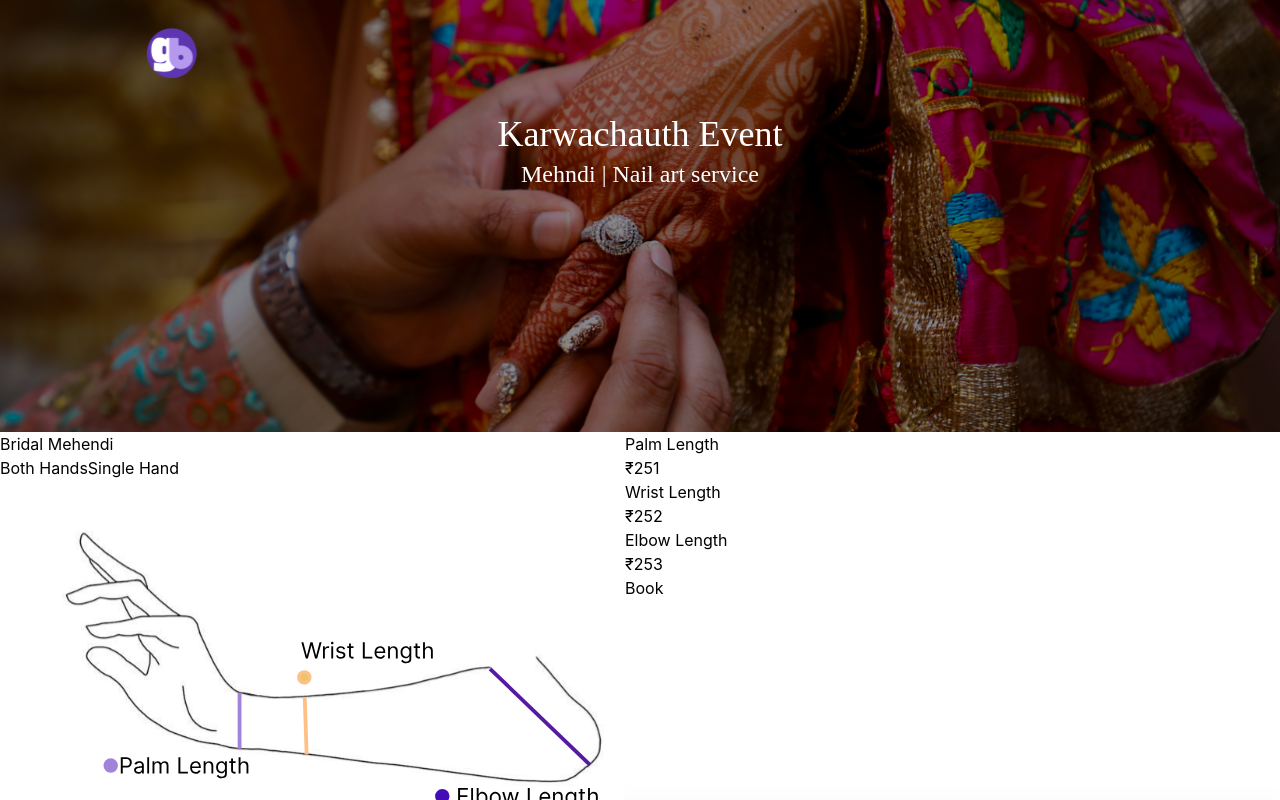
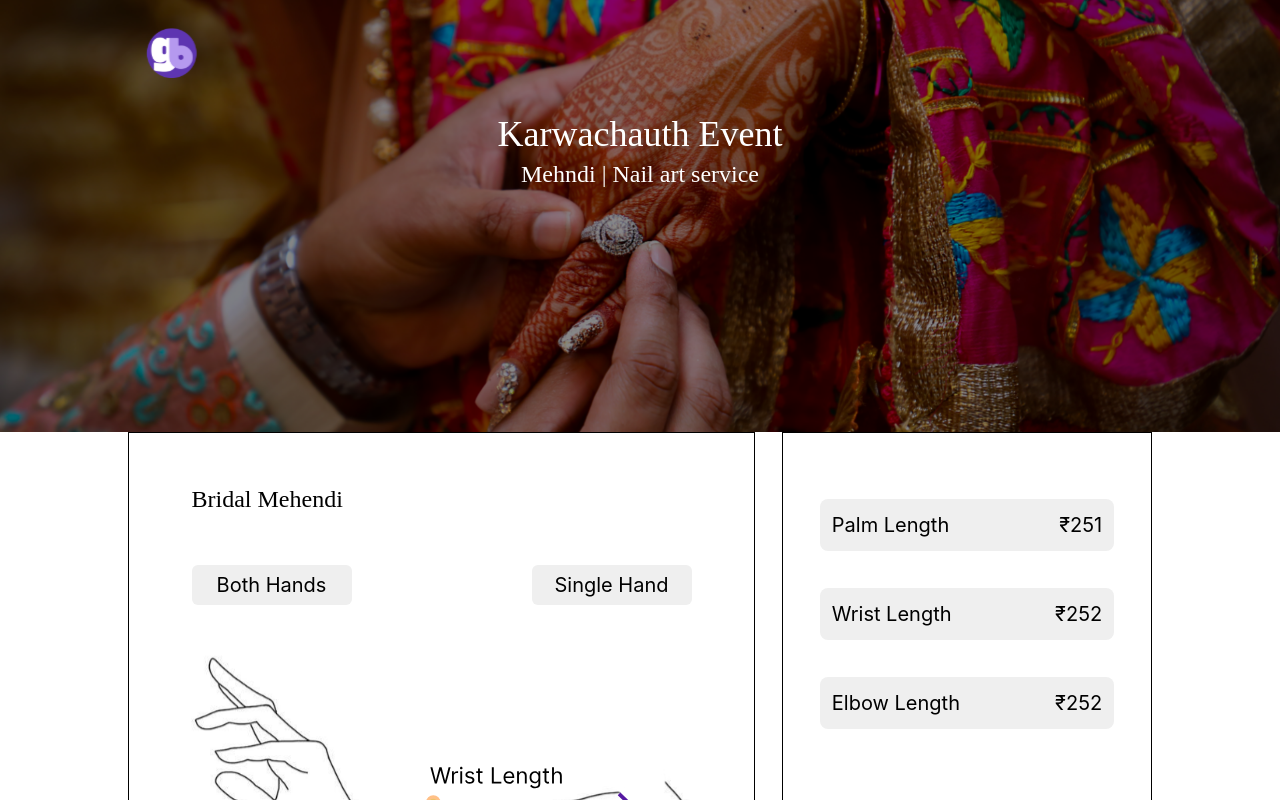
Before and after one commit to SinghJashanpreet/Groobe-Event-Portal, a React (Create React App) app: page /price in a window 1280 px wide. Shown: the top 800 px of the page. Built offline with nearby package versions, Linux system fonts and the light colour scheme.

Commit message:
tailwindCSS

```diff
--- a/package.json
+++ b/package.json
@@ -4,6 +4,7 @@
   "private": true,
   "dependencies": {
     "@fortawesome/fontawesome-svg-core": "^6.4.2",
+    "@fortawesome/free-regular-svg-icons": "^6.4.2",
     "@fortawesome/free-solid-svg-icons": "^6.4.2",
     "@fortawesome/react-fontawesome": "^0.2.0",
     "@reduxjs/toolkit": "^1.9.7",
--- a/src/components/pages/Price.js
+++ b/src/components/pages/Price.js
@@ -5,6 +5,7 @@ import HandLengthImage from "../../assets/images/Price/Group 2237.svg";
 import { useDispatch, useSelector } from "react-redux";
 import { print, setData } from "../../Redux/Slices/FormSlice";
 import { Link } from "react-router-dom";
+// import whatsapp from "../../assets/images/Frame 2219.svg";
 function Price() {
   const [SelectedPrice, setSelectedPrice] = useState(null);
   const [SelectedHands, setSelectedHands] = useState(null);
@@ -26,14 +27,14 @@ function Price() {
     const selectedHands = SelectedHands;
     const selectedLength = SelectedPrice;
     var price = 0;
-    switch(selectedLength){
-      case 'Elbow':
+    switch (selectedLength) {
+      case "Elbow":
         price = 253;
         break;
-      case 'Wrist':
+      case "Wrist":
         price = 252;
         break;
-      case 'Palm':
+      case "Palm":
         price = 251;
         break;
     }
@@ -43,18 +44,21 @@ function Price() {
   }
   return (
     <div>
-      <Homeheader />
-      <div className="flex flex-row">
+      {/* <a href="https://api.whatsapp.com/send?phone=918360741113&text=Hi,%20I%27ve%20seen%20your%20portfolio%20and%20want%20the%20booking">
+        <img src={whatsapp} width="120px" height="70px" className="fixed top-[50vh] right-0"></img>
+      </a> */}
+      <Homeheader line1="Choose Style" line2="5+ Mehendi Design" />
+      <div className="flex flex-row justify-between">
         {/* left */}
-        <div>
-          <h1>Bridal Mehendi</h1>
-          <div>
+        <div className="border border-black ml-[10%]">
+          <h1 className="font-Bell text-2xl ml-[10%] mt-[8%]">Bridal Mehendi</h1>
+          <div className="text-xl mt-[8%] ml-[10%] flex justify-between mr-[10%]">
             <button
               name="Both Hands"
               className={
                 SelectedHands === "Both Hands"
-                  ? "border-2 border-[#440BB7]"
-                  : ""
+                  ? "bg-[#440BB7] text-white rounded-md lg:w-40 lg:h-10 md:w-40 md:h-10"
+                  : "bg-[#EFEFEF] text-black rounded-md lg:w-40 lg:h-10 md:w-40 md:h-10"
               }
               onClick={() => HandleHands("Both Hands")}
             >
@@ -64,50 +68,62 @@ function Price() {
               name="Single Hand"
               className={
                 SelectedHands === "Single Hand"
-                  ? "border-2 border-[#440BB7]"
-                  : ""
+                ? "bg-[#440BB7] text-white rounded-md lg:w-40 lg:h-10 md:w-40 md:h-10"
+                : "bg-[#EFEFEF] text-black rounded-md lg:w-40 lg:h-10 md:w-40 md:h-10"
               }
               onClick={() => HandleHands("Single Hand")}
             >
               Single Hand
             </button>
           </div>
-          <img src={HandLengthImage}></img>
+          <img className="md:w-fit md:h-fit 2md:w-fit 2md:h-fit" src={HandLengthImage}></img>
         </div>
         {/* right */}
-        <div>
+        <div className="border border-black mr-[10%] text-xl">
           <div
             className={
-              SelectedPrice === "Palm" ? "border-2 border-[#440BB7]" : ""
+              SelectedPrice === "Palm"
+              ? "border-2 border-[#440BB7] bg-[#EFEFEF] rounded-lg p-3 m-[10%] mt-[18%]"
+              : "bg-[#EFEFEF] rounded-lg p-3 m-[10%] mt-[18%]"
             }
             name="Palm"
             onClick={() => HandleLength("Palm")}
           >
-            <p>Palm Length</p>
-            <p>₹251</p>
+          <div className=" flex justify-between">
+            <p className="inline clear-right">Palm Length</p>
+            <p className="inline clear-left">₹251</p>
+            </div>
           </div>
           <div
             className={
-              SelectedPrice === "Wrist" ? "border-2 border-[#440BB7]" : ""
+              SelectedPrice === "Wrist"
+              ? "border-2 border-[#440BB7] bg-[#EFEFEF] rounded-lg mt-3 m-[10%] p-3"
+              : "bg-[#EFEFEF] rounded-lg mt-3 m-[10%] p-3"
             }
             name="Wrist"
             onClick={() => HandleLength("Wrist")}
           >
-            <p>Wrist Length</p>
-            <p>₹252</p>
+          <div className=" flex justify-between">
+            <p className="inline clear-right">Wrist Length</p>
+            <p className="inline clear-left">₹252</p>
+          </div>
           </div>
           <div
             className={
-              SelectedPrice === "Elbow" ? "border-2 border-[#440BB7]" : ""
+              SelectedPrice === "Elbow"
+              ? "border-2 border-[#440BB7] bg-[#EFEFEF] rounded-lg mt-3 m-[10%] p-3"
+              : "bg-[#EFEFEF] rounded-lg mt-3 m-[10%] p-3"
             }
             name="Elbow"
             onClick={() => HandleLength("Elbow")}
           >
-            <p>Elbow Length</p>
-            <p>₹253</p>
+          <div className=" flex justify-between">
+             <p className="inline clear-right">Elbow Length</p>
+            <p className="inline clear-left">₹252</p>
+            </div>
           </div>
           <Link to="/time">
-            <button onClick={changeHandler}>Book</button>
+            <button className="bg-[#440BB7] text-white lg:w-60 w-32 h-10 rounded-lg m-16 " onClick={changeHandler}>BOOK</button>
           </Link>
         </div>
       </div>
--- a/src/components/pages/Service.js
+++ b/src/components/pages/Service.js
@@ -21,15 +21,17 @@ function Service() {
   return (
     <div>
       <Homeheader />
-      <div>
-        <Link to="/design">
-          <img src={img1} name="Mehndi" onClick={changeHandler}></img>
-        </Link>
+        <div className="flex flex-row justify-center">
+        <div className="flex justify-between lg:space-x-12 space-x-5">
+          <Link to="/design">
+            <img src={img1} className="lg:mt-20 lg:mb-16 mt-10 mb-10 " name="Mehndi" onClick={changeHandler}></img>
+          </Link>
 
-        <Link to="/design">
-          <img src={img2} name="Nail Art" onClick={changeHandler}></img>
-        </Link>
-      </div>
+          <Link to="/design">
+            <img src={img2} className="lg:mt-20 lg:mb-16 mt-10 mb-10" name="Nail Art" onClick={changeHandler}></img>
+          </Link>
+        </div>
+        </div>
       <Footer />
     </div>
   );
--- a/src/components/pages/Society.js
+++ b/src/components/pages/Society.js
@@ -43,7 +43,9 @@ function Society() {
     <div className="justify-start items-center 2xl:mt-12 2xl:ml-80 2xl:mr-80 xl:mt-12 xl:ml-60 xl:mr-60 lg:mt-12 lg:ml-32 lg:mr-32 md:mt-6 md:ml-10 md:mr-10 sm:mt-6 sm:ml-4 sm:mr-4">
       {/* {dispatch(print())} */}
       <h1 className="text-purple-700 font-[600] font-inter text-3xl">Choose Your Society</h1>
-      <div className="flex lg:flex-row md:flex-col justify-between ">
+
+      <div className="flex lg:flex-row flex-col justify-between ">
+
         <div className="flex flex-col lg:w-96 w-[100%]">
           <Link to="/service">
             <div className=" border border-3 p-3 border-purple-700 rounded-lg mt-8 h-14 text-xl" name="JLPL1" onClick={changeHandler}>Suncity Parikarma</div>
--- a/src/components/pages/Time.js
+++ b/src/components/pages/Time.js
@@ -42,7 +42,7 @@ function Time() {
 
     dispatch(print());
   }
-  const datesArray = ["28 OCT", "29 OCT", "30 OCT", "31 OCT"];
+  const datesArray = ["28 Oct", "29 Oct", "30 Oct", "31 Oct"];
   const slotsArray = [
     "9:00 am",
     "9:30 am",
@@ -60,46 +60,49 @@ function Time() {
   return (
     <div>
       <Homeheader />
-      <div className="flex flex-row justify-evenly">
+      <div className="flex flex-row justify-evenly ">
+        <div className="flex flex-col shadow-xl border-1 p-10 rounded-lg">
         <div className="flex flex-col">
           <label>Full Name</label>
           <input
             value={fName}
             type="text"
-            className="border-2"
+            className="focus:border-[#440BB7] focus:text-blue-800 border border-black rounded-md mt-2 p-3 text-black "
             onChange={HandleNameChange}
           />
+          </div>
+          <div className="flex flex-col mt-6">
           <label>Phone Number</label>
           <input
             value={phone}
             type="number"
-            className="border-2"
+            className="focus:border-[#440BB7] focus:text-blue-800 border border-black rounded-md mt-2 p-3 text-black "
             onChange={HandlePhoneChange}
           />
+          </div>
         </div>
-        <div className="w-[35%]">
+        <div className="w-1/2  shadow-xl border-1 p-10 rounded-lg">
           <p>Time and Date</p>
-          <div className="border-2 border-black flex flex-row flex-wrap">
+          <div className="w-auto border border-black grid grid-cols-4 rounded-md p-1 mt-2">
             {datesArray.map((date) => (
               <button
                 className={
                   selectedDate === date
-                    ? "border-2 border-[#440BB7] bg-[#440BB7]"
-                    : "border-2 border-[#440BB7]"
+                    ? "border border-[#440BB7] bg-[#440BB7] text-white rounded-md m-3 p-3"
+                    : "border border-black rounded-md m-3 p-3"
                 }
                 onClick={() => HandleDate(date)}
               >
                 {date}
               </button>
             ))}
-            <br />
-            <br />
+
             {slotsArray.map((slot) => (
               <buttton
                 className={
                   selectedSlot === slot
-                    ? "border-2 border-[#440BB7] bg-[#440BB7]"
-                    : "border-2 border-[#440BB7]"
+                    ? "border border-[#440BB7] bg-[#440BB7] text-white rounded-md m-3 p-3 lg:pl-10"
+                    : "border border-black rounded-md lg:pl-10 m-3 p-3"
                 }
                 onClick={() => HandleSlot(slot)}
               >
@@ -108,7 +111,7 @@ function Time() {
             ))}
           </div>
           <Link to='/confirm'>
-          <button onClick={changeHandler}>Book</button>
+          <button className="w-[80%] bg-[#440BB7] rounded-lg text-white p-3 mt-[7%] ml-[10%] "  onClick={changeHandler}>Book</button>
           </Link>
         </div>
       </div>
```
Also changed, not shown: src/components/pages/Confirm.js (+24 -5 lines), src/components/pages/Design.js (+14 -8 lines), 1 other file (tests, documents, lock files or other folders). Lines whose indentation alone changed are shown as unchanged.
